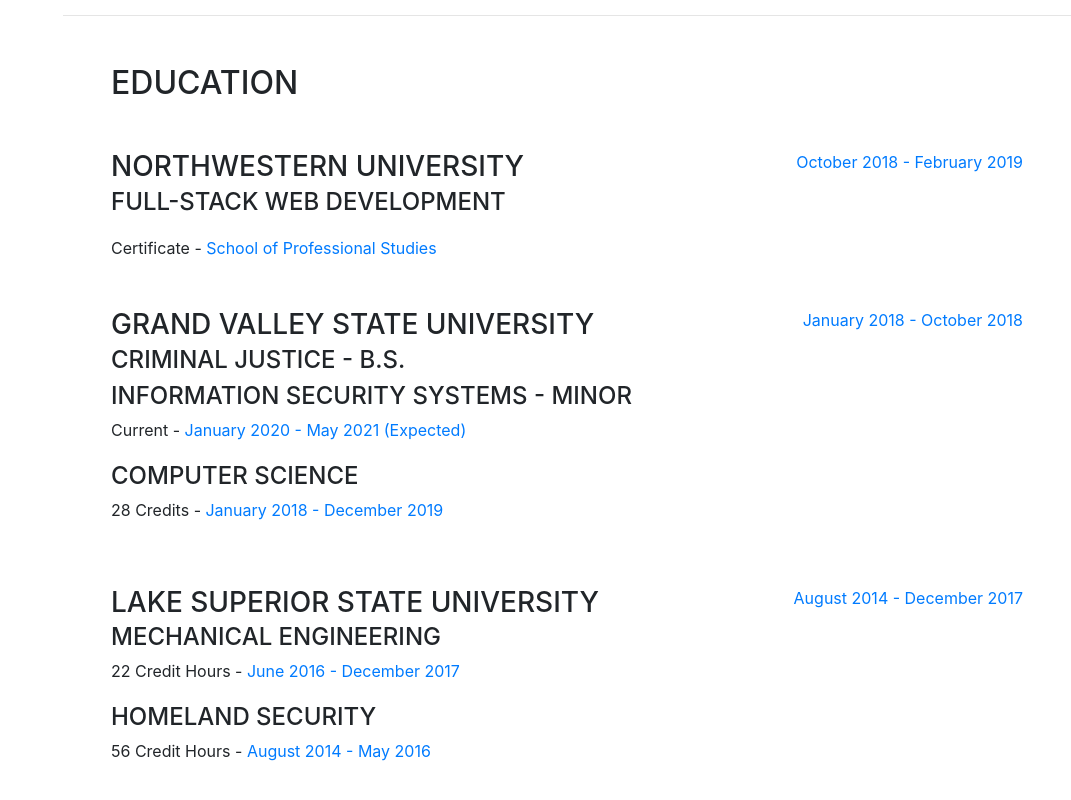
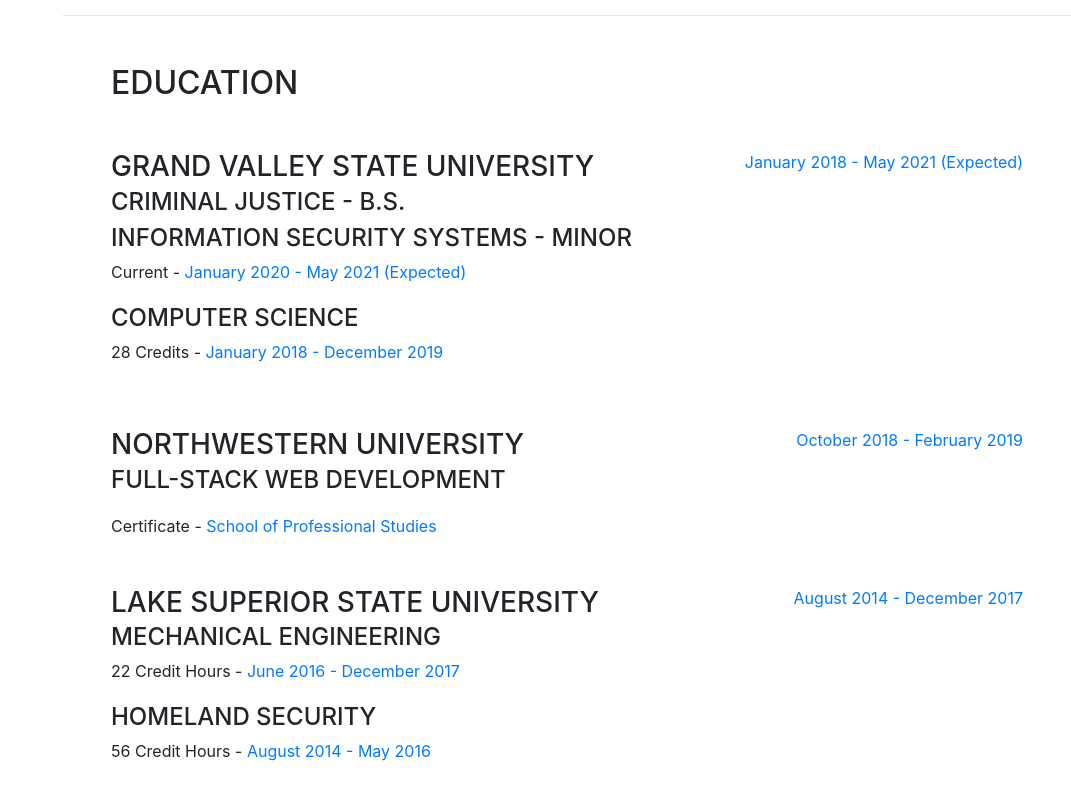
Before and after one commit to SteveLucasCS/Portfolio_Live, a website with bundled scripts: page public/index.html in a window 1280 px wide. Shown: the part 2762-3562 px from the top of the page, without its empty margins (209-1280 px from the left). Built offline with nearby package versions, Linux system fonts and the light colour scheme; a web font is replaced by a local one.

Commit message:
Updated formatting and dates of 'Education' section

```diff
--- a/public/index.html
+++ b/public/index.html
@@ -210,17 +210,6 @@
 
         <div class="resume-item d-flex flex-column flex-md-row justify-content-between mb-5">
           <div class="resume-content">
-            <h3 class="mb-0">Northwestern University</h3>
-            <div class="subheading mb-3">Full-Stack Web Development</div>
-            <div>Certificate - <span class="text-primary">School of Professional Studies</span></div>
-          </div>
-          <div class="resume-date text-md-right">
-            <span class="text-primary">October 2018 - February 2019</span>
-          </div>
-        </div>
-
-        <div class="resume-item d-flex flex-column flex-md-row justify-content-between mb-5">
-          <div class="resume-content">
             <h3 class="mb-0">Grand Valley State University</h3>
             <div class="subheading mb-1">Criminal Justice - B.S.<br>Information Security Systems - Minor</div>
             <div class="resume-date mb-3">Current - <span class="text-primary">January 2020 - May 2021 (Expected)</span></div>
@@ -228,7 +217,19 @@
             <div class="resume-date mb-3">28 Credits - <span class="text-primary">January 2018 - December 2019</span></div>
           </div>
           <div class="resume-date text-md-right">
-            <span class="text-primary">January 2018 - October 2018</span>
+            <span class="text-primary">January 2018 - May 2021 (Expected)</span>
+          </div>
+        </div>
+
+        <div class="resume-item d-flex flex-column flex-md-row justify-content-between mb-5">
+          <div class="resume-content">
+            <h3 class="mb-0">Northwestern University</h3>
+            <div class="subheading mb-3">Full-Stack Web Development</div>
+            <div>Certificate - <span class="text-primary">School of Professional Studies</span>
+            </div>
+          </div>
+          <div class="resume-date text-md-right">
+            <span class="text-primary">October 2018 - February 2019</span>
           </div>
         </div>
 
```
